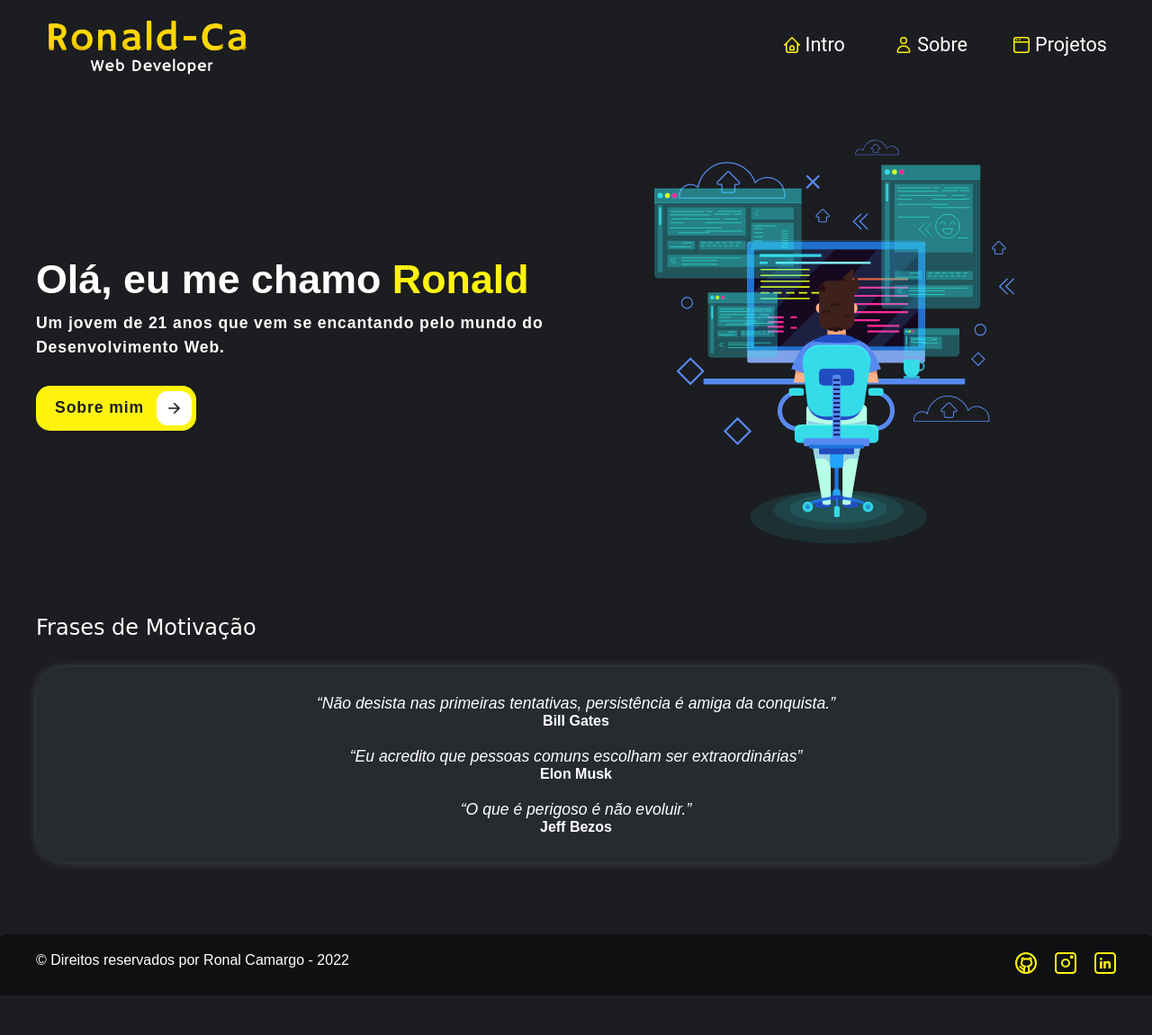
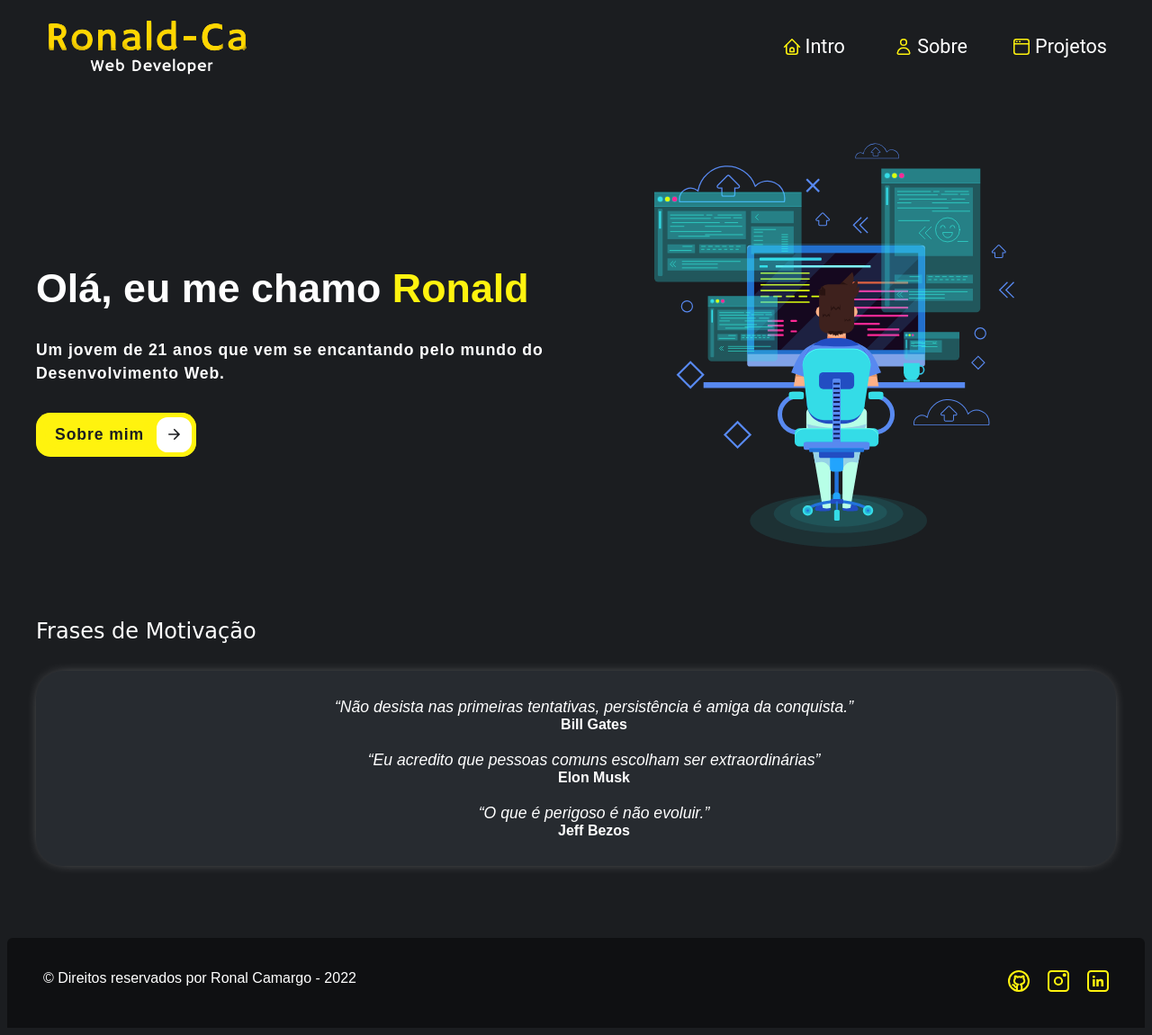
Before and after one commit to Ronald-Ca/my-portifolio, a plain HTML site: page index.html in a window 1280 px wide. Shown: the whole page at 90% size. Before the commit the page ends 1107 px from the top, so only its background shows below. Drawn offline with Linux system fonts and the light colour scheme.

Commit message:
mudando arrumando para telas maiores

```diff
--- a/css/footer.css
+++ b/css/footer.css
@@ -13,6 +13,11 @@ footer {
   padding-right: 40px;
 }
 
+footer span {
+  margin: 0;
+  padding: 0;
+}
+
 .intro-footer .redes {
   display: flex;
   gap: 20px;
--- a/css/global.css
+++ b/css/global.css
@@ -1,8 +1,5 @@
 * {
-  padding: 0;
-  margin: 0;
   border: none;
-  outline: none;
   list-style: none;
   text-decoration: none;
   color: #ffffff;
@@ -14,5 +11,7 @@ body {
 }
 
 .container {
-  margin: 0 40px;
+  max-width: 1200px;
+  margin-right: auto;
+  margin-left: auto;
 }
--- a/index.html
+++ b/index.html
@@ -10,8 +10,8 @@
 </head>
 
 <body>
-  <header class="container">
-    <nav class="intro">
+  <header>
+    <nav class="intro container">
       <img class="intro-logo" src="./img/logos/Design_sem_nome__1_-removebg-preview.png" width="250" height="80" alt="">
       <ul class="menu-intro">
         <li><a href="./index.html"><img class="icon" src="./img/icones/home.svg" width="20" height="18" alt="">
@@ -25,12 +25,10 @@
   </header>
 
   <main>
-
     <div class="intro-apresentacao container">
       <div class="apresentacao">
         <h1>Olá, eu me chamo <span>Ronald</span></h1>
         <p>Um jovem de 21 anos que vem se encantando pelo mundo do <span>Desenvolvimento Web.</p>
-
         <a href="./sobre.html">
           <button class="intro-botao"> Sobre mim
             <div class="icon">
@@ -41,8 +39,8 @@
             </div>
           </button>
         </a>
+      </div>
 
-      </div>
       <div class="apresentacao-imagem">
         <img src="./img/intro-img.svg" width="400" height="500" alt="Imagem decorativa">
       </div>
@@ -63,8 +61,8 @@
     </section>
   </main>
 
-  <footer class="intro-footer ">
-    <span> © Direitos reservados por Ronal Camargo - 2022</span>
+  <footer class="intro-footer">
+    <p> © Direitos reservados por Ronal Camargo - 2022</p>
     <ul class="redes">
       <li><a href=""><img src="./img/icones/github.svg" width="24" height="24" alt=""></a></li>
       <li><a href=""><img src="./img/icones/instagram.svg" width="24" height="24" alt=""></a></li>
```
